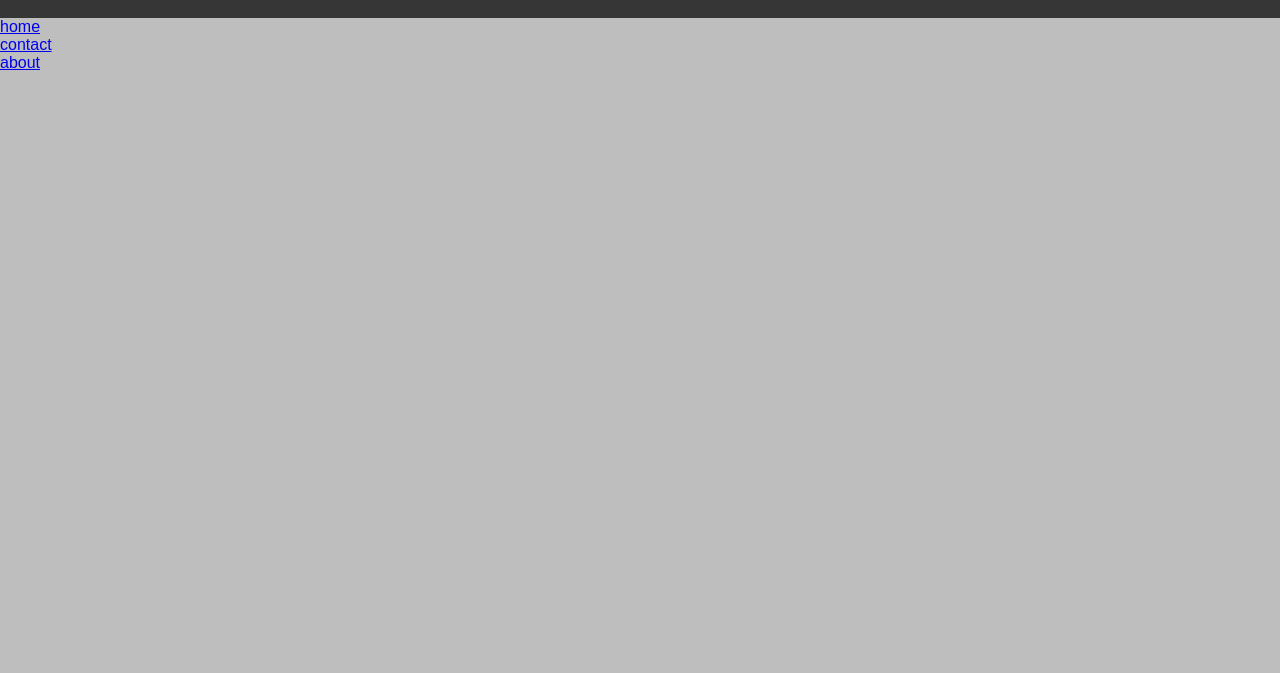
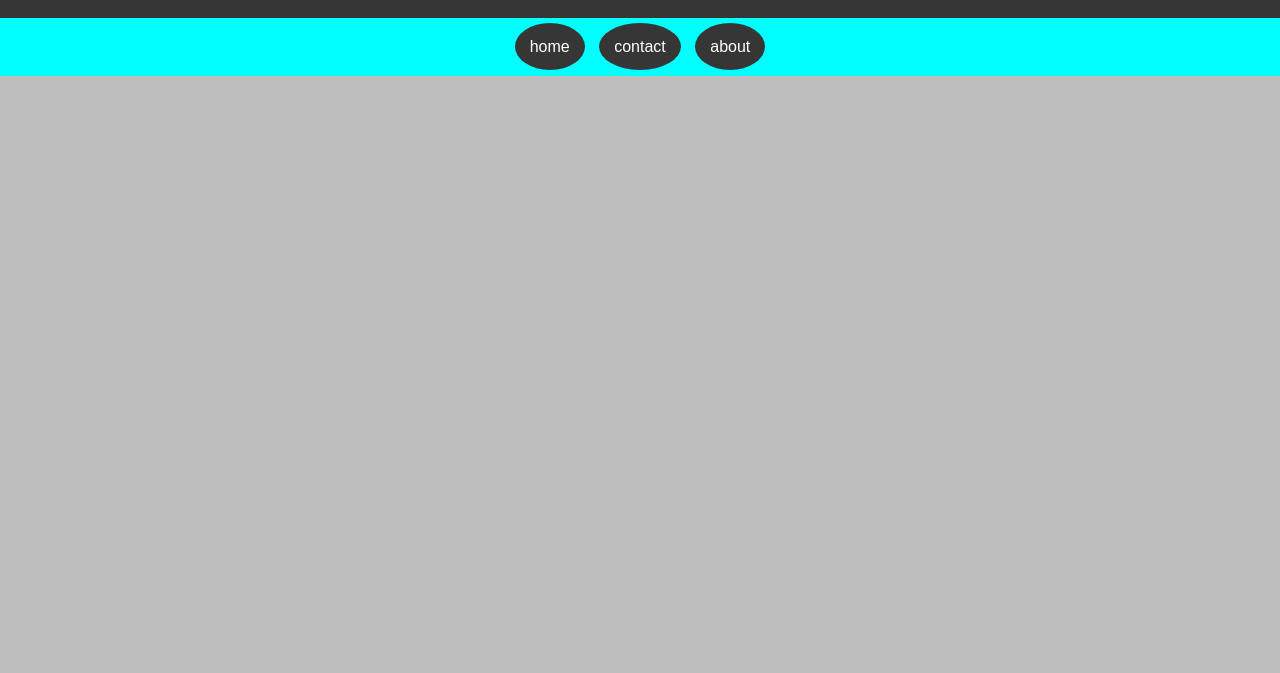
Before and after one commit to moeinparvizi/front-end-practice, a plain HTML site: page css/moein parvizi - web14 - episode6 (css)/index.html in a window 1280 px wide. Shown: the part 127-800 px from the top of the page. Drawn offline with Linux system fonts and the light colour scheme.

Commit message:
add style to navigation bar

```diff
--- a/css/moein parvizi - web14 - episode6 (css)/style/style.css
+++ b/css/moein parvizi - web14 - episode6 (css)/style/style.css
@@ -7,6 +7,7 @@ body{
     Helvetica, sans-serif;
     background-color: rgb(190, 190, 190);
 }
+/* style for my header */
 header{
     background-color: #363636;
     text-align: center;
@@ -21,3 +22,42 @@ header>span{
     padding: 10px;
     color: rgb(155, 85, 85);
 }
+/* style for my navigation bar */
+.nav-menu{
+    background-color: aqua;
+}
+.nav-menu ul{
+    list-style-type: none;
+    text-align: center;
+    padding: 20px;
+}
+.nav-menu ul>li{
+    text-decoration: none;
+    display: inline;
+    padding: 5px;
+}
+.nav-menu ul>li>a{
+    text-decoration: none;
+    color: #fff;
+    padding: 15px;
+    background-color: #363636;
+    border-radius: 50%;
+    -webkit-border-radius: 50%;
+    -moz-border-radius: 50%;
+    -ms-border-radius: 50%;
+    -o-border-radius: 50%;
+    transition: 1s;
+    -webkit-transition: 1s;
+    -moz-transition: 1s;
+    -ms-transition: 1s;
+    -o-transition: 1s;
+}
+.nav-menu>ul>li>a:hover{
+    background-color: rgb(190, 190, 190);
+    color: #000;
+    border-radius: 10%;
+    -webkit-border-radius: 10%;
+    -moz-border-radius: 10%;
+    -ms-border-radius: 10%;
+    -o-border-radius: 10%;
+}
```
